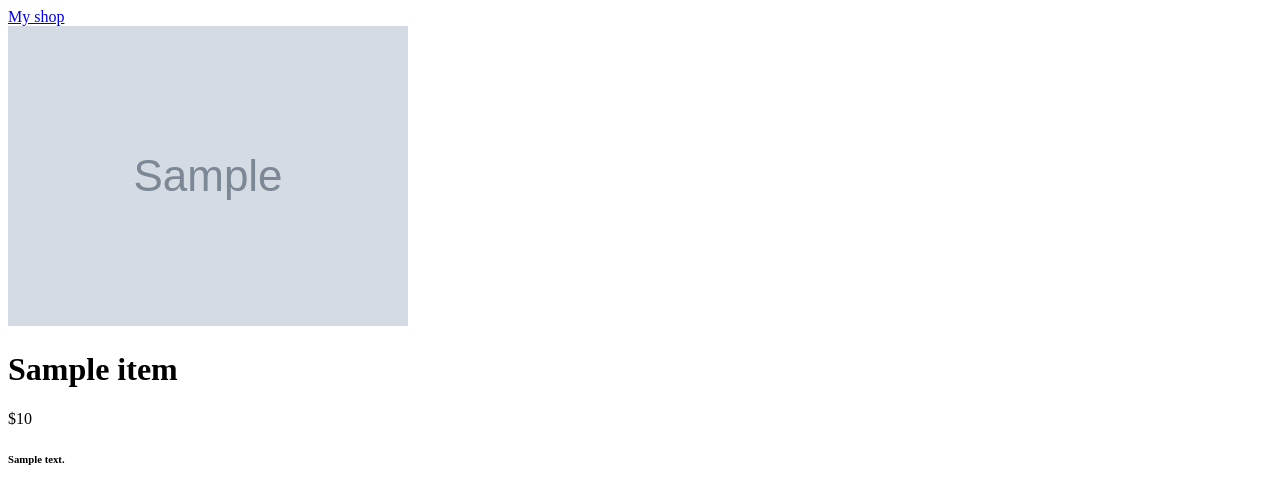
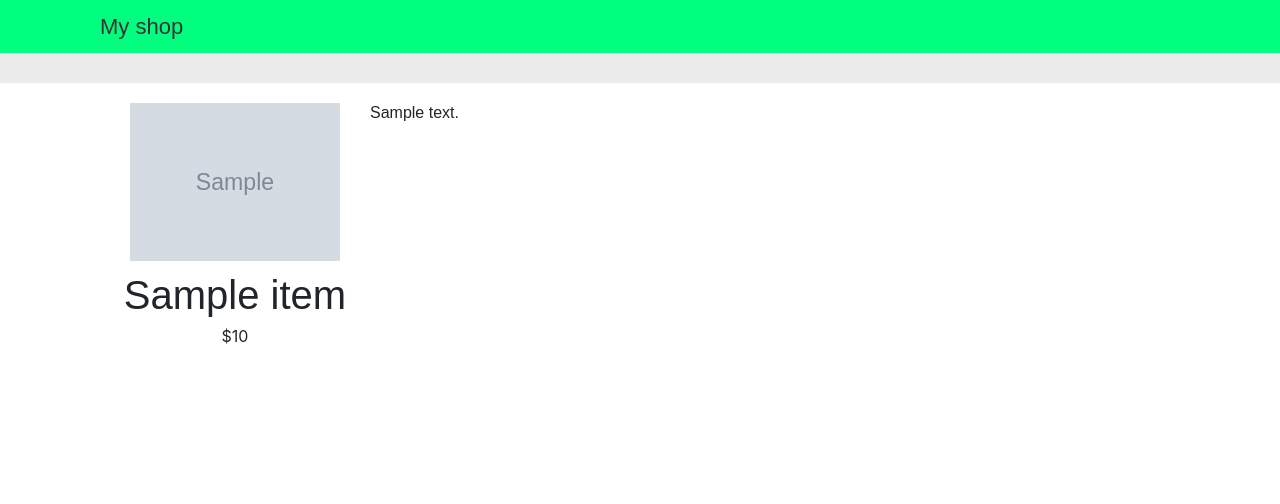
Before and after one commit to MarchenkoRoman/webceo, a Django app: template myshop/shop/templates/product/detail.html in a window 1280 px wide. Shown: the top 504 px of the page. Run offline with Django 3.2, Linux system fonts and the light colour scheme; the template is opened without the code that fills it: most values are stand-ins (such as "Sample title", 1, 10 or a date in 2020); grey boxes marked "Sample" are stand-in pictures; parts of the project's set-up code (start-up, migrations or seed data) failed here and were passed over; some libraries are stand-ins or nearby versions.

Commit message:
finish task 3-4-5, and also 9 i don`t used django pagination because used CBV

```diff
--- a/myshop/shop/static/css/base.css
+++ b/myshop/shop/static/css/base.css
@@ -0,0 +1,119 @@
+@import url(https://fonts.googleapis.com/css?family=Tangerine);
+
+body {
+    margin:0;
+    padding: 0;
+    font-family:helvetica, sans-serif;
+}
+
+h1, h2, h3, h4, h5 , h6 {
+    font-family: 'Ubuntu', sans-serif; font-weight:normal;
+}
+
+a {
+    text-decoration:none;
+    color:#5993bb;
+}
+
+img {
+    padding: 10px;
+}
+
+#content {
+    padding:0 100px;
+    overflow:hidden;
+}
+
+#header {
+    background: springgreen;
+    padding:10px 100px;
+    font-size:18px;
+    overflow:auto;
+}
+
+#subheader {
+    background:#ececec;
+    color:#444;
+    padding:15px 100px;
+    overflow:auto;
+}
+
+#header .logo {
+    font-family: 'Ubuntu', sans-serif;
+    float:left;
+    color:#333;
+    font-size:22px;
+    margin-right:10%;
+}
+
+#subheader .cart {
+    float:right;
+    padding-top:4px;
+}
+
+.item {
+    width:25%;
+    padding: 10px 20px 10px;
+    float:left;
+    text-align: -webkit-center;
+    line-height:1.2;
+}
+.description {
+    padding: 20px 20px 10px;
+}
+img {
+    width: 100%;
+}
+ul.pagination {
+    margin-left: 50%;
+    bottom: 5px;
+    position: fixed;
+}
+
+.auth {
+    float: right;
+}
+.time {
+    position: absolute;
+    bottom: 0;
+    right:  10px;
+}
+table {
+    width:100%;
+    border-spacing:0;
+    border-collapse: collapse;
+}
+
+table th, table td {
+    text-align:left;
+    font-size:14px;
+    padding:10px;
+    margin:0;
+}
+
+tbody tr:nth-child(odd) {
+
+}
+
+
+thead th, tbody tr.total {
+    background: springgreen;
+    font-weight:bold;
+}
+
+table.cart {
+    margin-bottom:40px;
+}
+
+table.cart img {
+    width:180px;
+}
+
+tbody td.num {
+    text-align:left;
+}
+
+td input[type="submit"] {
+    font-size:12px;
+    padding:4px 10px;
+}
--- a/myshop/shop/templates/base.html
+++ b/myshop/shop/templates/base.html
@@ -4,6 +4,9 @@
 <head>
     <meta charset="UTF-8">
     <title>{% block title %}This amazing shop{% endblock %}</title>
+    <link href="{% static "css/base.css" %}" rel="stylesheet">
+    <link rel="stylesheet" href="https://stackpath.bootstrapcdn.com/bootstrap/4.4.1/css/bootstrap.min.css"
+          integrity="sha384-Vkoo8x4CGsO3+Hhxv8T/Q5PaXtkKtu6ug5TOeNV6gBiFeWPGFN9MuhOf23Q9Ifjh" crossorigin="anonymous">
 
 </head>
 <body>
@@ -11,8 +14,7 @@
         <a href="/" class="logo">My shop</a>
     </div>
     <div id="subheader">
-        <div class="cart">
-        </div>
+
     </div>
     <div id="content">
         {% block content %}
@@ -30,6 +32,42 @@
                 {% endfor %}
          {% endblock %}
     </div>
-
+    {% block paginator %}
+    <div class="footer">
+    <nav aria-label="Page navigation">
+    {% if is_paginated %}
+        <ul class="pagination">
+        {% if page_obj.has_previous %}
+            <li class="page-item">
+            <a class="page-link" href="?page={{ page_obj.previous_page_number }}">&laquo;</a>
+            </li>
+        {% else %}
+            <li class="page-item disabled">
+            <a class="page-link" href="#">&laquo;</a>
+            </li>
+        {% endif %}
+        {% for i in paginator.page_range %}
+            {% if page_obj.number == i %}
+                <li class="page-item"><a class="page-link active">{{ i }}</a></li>
+            {% else %}
+                <li class="page-item">
+                <a class="page-link" href="?page={{ i }}">{{ i }}</a>
+                </li>
+            {% endif %}
+        {% endfor %}
+        {% if page_obj.has_next %}
+            <li class="page-item">
+            <a href="?page={{page_obj.next_page_number}}" class="page-link">&raquo;</a>
+            </li>
+        {% else %}
+            <li class="page-item disabled">
+            <a class="page-link">&raquo;</a>
+            </li>
+        {% endif %}
+        </ul>
+    {% endif %}
+    </nav>
+    </div>
+    {% endblock %}
 </body>
 </html>
```
Also changed, not shown: myshop/shop/static/img/no_image.png (added).
